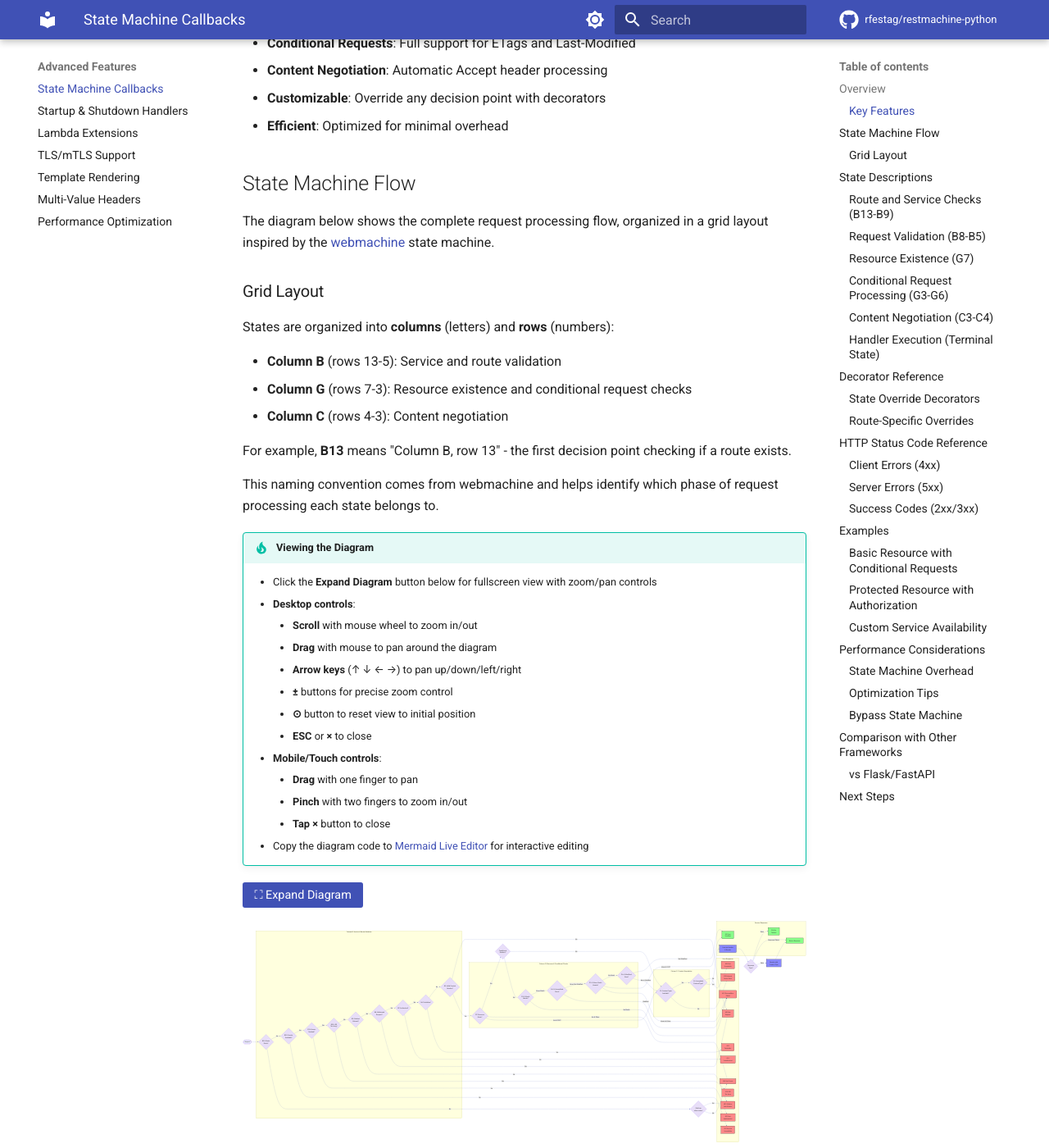
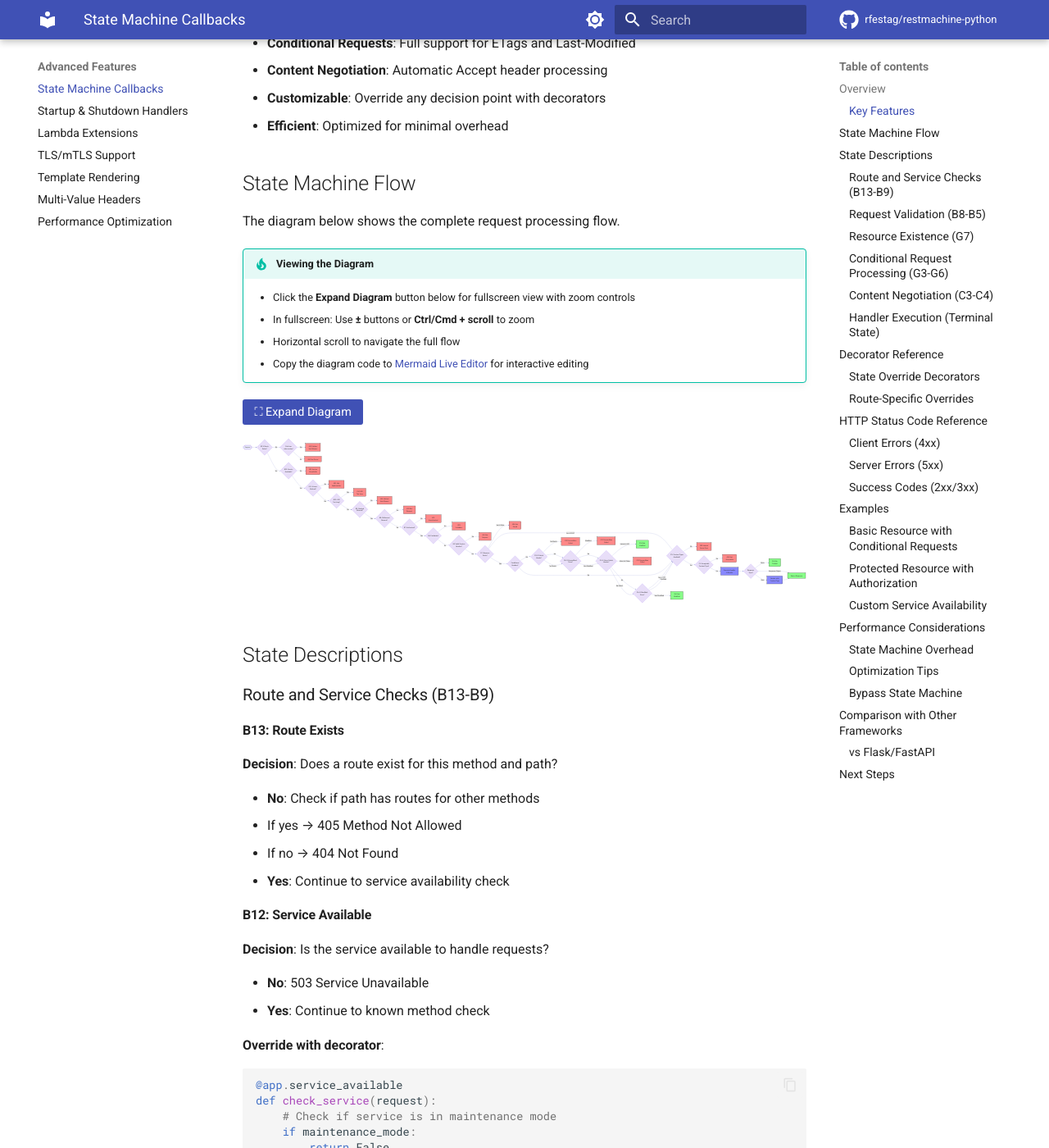
Before and after one commit to rfestag/restmachine-python, an MkDocs documentation site: the page built from docs/advanced/state-machine.md, in a window 1280 px wide and 1400 px high, scrolled down 544 px. Shown: the whole window at 82% size. Built offline with MkDocs 1.6.1 and Material for MkDocs 9.7.7, drawn with Linux system fonts in a browser that asks for light colours; comment, search, counter and statistics services are not loaded; the version menu is left out.

Commit message:
Docs updates

````diff
--- a/docs/advanced/state-machine.md
+++ b/docs/advanced/state-machine.md
@@ -16,181 +16,130 @@ The state machine processes every request through a series of decision points, e
 
 ## State Machine Flow
 
-The diagram below shows the complete request processing flow, organized in a grid layout inspired by the [webmachine](https://webmachine.github.io/) state machine.
-
-### Grid Layout
-
-States are organized into **columns** (letters) and **rows** (numbers):
-
-- **Column B** (rows 13-5): Service and route validation
-- **Column G** (rows 7-3): Resource existence and conditional request checks
-- **Column C** (rows 4-3): Content negotiation
-
-For example, **B13** means "Column B, row 13" - the first decision point checking if a route exists.
-
-This naming convention comes from webmachine and helps identify which phase of request processing each state belongs to.
+The diagram below shows the complete request processing flow.
 
 !!! tip "Viewing the Diagram"
-    - Click the **Expand Diagram** button below for fullscreen view with zoom/pan controls
-    - **Desktop controls**:
-        - **Scroll** with mouse wheel to zoom in/out
-        - **Drag** with mouse to pan around the diagram
-        - **Arrow keys** (↑ ↓ ← →) to pan up/down/left/right
-        - **+/-** buttons for precise zoom control
-        - **⊙** button to reset view to initial position
-        - **ESC** or **×** to close
-    - **Mobile/Touch controls**:
-        - **Drag** with one finger to pan
-        - **Pinch** with two fingers to zoom in/out
-        - **Tap** **×** button to close
+    - Click the **Expand Diagram** button below for fullscreen view with zoom controls
+    - In fullscreen: Use **+/-** buttons or **Ctrl/Cmd + scroll** to zoom
+    - Horizontal scroll to navigate the full flow
     - Copy the diagram code to [Mermaid Live Editor](https://mermaid.live/) for interactive editing
 
 <div class="mermaid-fullscreen-wrapper">
-    <button class="mermaid-fullscreen-btn">⛶ Expand Diagram</button>
+    <button class="mermaid-fullscreen-btn" onclick="toggleMermaidFullscreen(this)">⛶ Expand Diagram</button>
 </div>
 
 ```mermaid
 flowchart LR
     START([Request]) --> B13
 
-    %% Column B: Service & Route Validation (rows 13-5)
-    subgraph B[" Column B: Service & Route Validation "]
-        direction TB
-        B13{B13: Route<br/>Exists?}
-        B12{B12: Service<br/>Available?}
-        B11{B11: Known<br/>Method?}
-        B10{B10: URI<br/>Too Long?}
-        B9{B9: Method<br/>Allowed?}
-        B8{B8: Malformed<br/>Request?}
-        B7{B7: Authorized?}
-        B6{B6: Forbidden?}
-        B5{B5: Valid Content<br/>Headers?}
-    end
+    %% Route and Service Checks
+    B13{B13: Route<br/>Exists?}
+    B13 -->|No| PATH_CHECK{Path has<br/>other routes?}
+    PATH_CHECK -->|Yes| R405[405 Method<br/>Not Allowed]
+    PATH_CHECK -->|No| R404[404 Not Found]
+    B13 -->|Yes| B12
 
-    %% Column G: Resource & Conditional Checks (rows 7-3)
-    subgraph G[" Column G: Resource & Conditional Checks "]
-        direction TB
-        G7{G7: Resource<br/>Exists?}
-        G6{G6: If-Modified-<br/>Since?}
-        G5{G5: If-None-Match<br/>Header?}
-        G4{G4: If-Unmodified-<br/>Since?}
-        G3{G3: If-Match<br/>Header?}
-    end
+    B12{B12: Service<br/>Available?}
+    B12 -->|No| R503[503 Service<br/>Unavailable]
+    B12 -->|Yes| B11
 
-    %% Column C: Content Negotiation (rows 4-3)
-    subgraph C[" Column C: Content Negotiation "]
-        direction TB
-        C4{C4: Acceptable<br/>Content Type?}
-        C3{C3: Content Types<br/>Available?}
-    end
+    B11{B11: Known<br/>Method?}
+    B11 -->|No| R501[501 Not<br/>Implemented]
+    B11 -->|Yes| B10
 
-    %% Error Response States
-    subgraph ERRORS[" Error Responses "]
-        direction TB
-        R404[404 Not Found]
-        R405[405 Method<br/>Not Allowed]
-        R400[400 Bad<br/>Request]
-        R401[401<br/>Unauthorized]
-        R403[403<br/>Forbidden]
-        R412[412 Precondition<br/>Failed]
-        R406[406 Not<br/>Acceptable]
-        R414[414 URI<br/>Too Long]
-        R501[501 Not<br/>Implemented]
-        R503[503 Service<br/>Unavailable]
-        R500[500 Internal<br/>Server Error]
-    end
+    B10{B10: URI<br/>Too Long?}
+    B10 -->|Yes| R414[414 URI<br/>Too Long]
+    B10 -->|No| B9
 
-    %% Success Response States
-    subgraph SUCCESS_STATES[" Success Responses "]
-        direction TB
-        R304[304 Not<br/>Modified]
-        R204[204 No<br/>Content]
-        EXEC[Execute Handler<br/>& Render]
-        RETURN[Return Response]
-    end
+    B9{B9: Method<br/>Allowed?}
+    B9 -->|No| R405_2[405 Method<br/>Not Allowed]
+    B9 -->|Yes| B8
 
-    %% Column B Flow (top to bottom)
-    B13 -->|Yes| B12
-    B12 -->|Yes| B11
-    B11 -->|Yes| B10
-    B10 -->|No| B9
-    B9 -->|Yes| B8
+    %% Request Validation
+    B8{B8: Malformed<br/>Request?}
+    B8 -->|Yes| R400[400 Bad<br/>Request]
     B8 -->|No| B7
+
+    B7{B7: Authorized?}
+    B7 -->|No| R401[401<br/>Unauthorized]
     B7 -->|Yes| B6
+
+    B6{B6: Forbidden?}
+    B6 -->|Yes| R403[403<br/>Forbidden]
     B6 -->|No| B5
 
-    %% B Column to Errors
-    B13 -->|No| PATH_CHECK{Path has<br/>other routes?}
-    PATH_CHECK -->|Yes| R405
-    PATH_CHECK -->|No| R404
-    B12 -->|No| R503
-    B11 -->|No| R501
-    B10 -->|Yes| R414
-    B9 -->|No| R405
-    B8 -->|Yes| R400
-    B7 -->|No| R401
-    B6 -->|Yes| R403
-    B5 -->|No| R400
-
-    %% B Column to G Column
+    B5{B5: Valid Content<br/>Headers?}
+    B5 -->|No| R400_2[400 Bad<br/>Request]
     B5 -->|Yes| G7
 
-    %% Column G Flow
+    %% Resource Existence
+    G7{G7: Resource<br/>Exists?}
+    G7 -->|No & POST| C3
+    G7 -->|No & Other| R404_2[404 Not<br/>Found]
     G7 -->|Yes| COND_CHECK{Conditional<br/>Headers?}
+
+    COND_CHECK -->|No| C3
     COND_CHECK -->|Yes| G3
-    G3 -->|No or Match| G4
-    G4 -->|No or Not Modified| G5
+
+    %% Conditional Request Processing
+    G3{G3: If-Match<br/>Header?}
+    G3 -->|No| G4
+    G3 -->|* or Match| G4
+    G3 -->|No Match| R412[412 Precondition<br/>Failed]
+
+    G4{G4: If-Unmodified-<br/>Since?}
+    G4 -->|No| G5
+    G4 -->|Not Modified| G5
+    G4 -->|Modified| R412_2[412 Precondition<br/>Failed]
+
+    G5{G5: If-None-Match<br/>Header?}
+    G5 -->|No| G6
+    G5 -->|Match & GET| R304[304 Not<br/>Modified]
+    G5 -->|Match & Other| R412_3[412 Precondition<br/>Failed]
     G5 -->|No Match| G6
 
-    %% G Column to Errors
-    G7 -->|No & Other| R404
-    G3 -->|No Match| R412
-    G4 -->|Modified| R412
-    G5 -->|Match & GET| R304
-    G5 -->|Match & Other| R412
-    G6 -->|Not Modified| R304
+    G6{G6: If-Modified-<br/>Since?}
+    G6 -->|No or GET| C3
+    G6 -->|Not Modified| R304_2[304 Not<br/>Modified]
+    G6 -->|Modified| C3
 
-    %% G Column to C Column
-    G7 -->|No & POST| C3
-    COND_CHECK -->|No| C3
-    G6 -->|No or Modified| C3
-
-    %% Column C Flow
+    %% Content Negotiation
+    C3{C3: Content Types<br/>Available?}
+    C3 -->|No| R500[500 Internal<br/>Server Error]
     C3 -->|Yes| C4
 
-    %% C Column to Errors
-    C3 -->|No| R500
-    C4 -->|No| R406
+    C4{C4: Acceptable<br/>Content Type?}
+    C4 -->|No| R406[406 Not<br/>Acceptable]
+    C4 -->|Yes| EXEC[Execute Handler<br/>& Render]
 
-    %% C Column to Success
-    C4 -->|Yes| EXEC
-
-    %% Success Flow
-    EXEC --> RESPONSE_CHECK{Response<br/>Type?}
-    RESPONSE_CHECK -->|None| R204
-    RESPONSE_CHECK -->|Response Object| RETURN
-    RESPONSE_CHECK -->|Data| RENDER[Render with<br/>Content Type]
+    %% Terminal States
+    EXEC --> SUCCESS{Response<br/>Type?}
+    SUCCESS -->|None| R204[204 No<br/>Content]
+    SUCCESS -->|Response Object| RETURN[Return Response]
+    SUCCESS -->|Data| RENDER[Render with<br/>Content Type]
     RENDER --> RETURN
 
-    %% Style error responses (red)
+    %% Style terminal states
     style R404 fill:#f88,stroke:#333,stroke-width:2px
+    style R404_2 fill:#f88,stroke:#333,stroke-width:2px
     style R405 fill:#f88,stroke:#333,stroke-width:2px
+    style R405_2 fill:#f88,stroke:#333,stroke-width:2px
     style R400 fill:#f88,stroke:#333,stroke-width:2px
+    style R400_2 fill:#f88,stroke:#333,stroke-width:2px
     style R401 fill:#f88,stroke:#333,stroke-width:2px
     style R403 fill:#f88,stroke:#333,stroke-width:2px
     style R412 fill:#f88,stroke:#333,stroke-width:2px
+    style R412_2 fill:#f88,stroke:#333,stroke-width:2px
+    style R412_3 fill:#f88,stroke:#333,stroke-width:2px
     style R406 fill:#f88,stroke:#333,stroke-width:2px
     style R414 fill:#f88,stroke:#333,stroke-width:2px
     style R501 fill:#f88,stroke:#333,stroke-width:2px
     style R503 fill:#f88,stroke:#333,stroke-width:2px
     style R500 fill:#f88,stroke:#333,stroke-width:2px
-
-    %% Style success responses (green)
     style R304 fill:#8f8,stroke:#333,stroke-width:2px
+    style R304_2 fill:#8f8,stroke:#333,stroke-width:2px
     style R204 fill:#8f8,stroke:#333,stroke-width:2px
     style RETURN fill:#8f8,stroke:#333,stroke-width:2px
-
-    %% Style processing states (blue)
     style EXEC fill:#88f,stroke:#333,stroke-width:2px
     style RENDER fill:#88f,stroke:#333,stroke-width:2px
 ```
````
Also changed, not shown: docs/getting-started/overview.md (+2 -2 lines), docs/getting-started/quickstart.md (+6 -6 lines), docs/guide/basic-application.md (+102 -92 lines), docs/guide/dependency-injection.md (+65 -64 lines), docs/guide/validation.md (+48 -72 lines).
